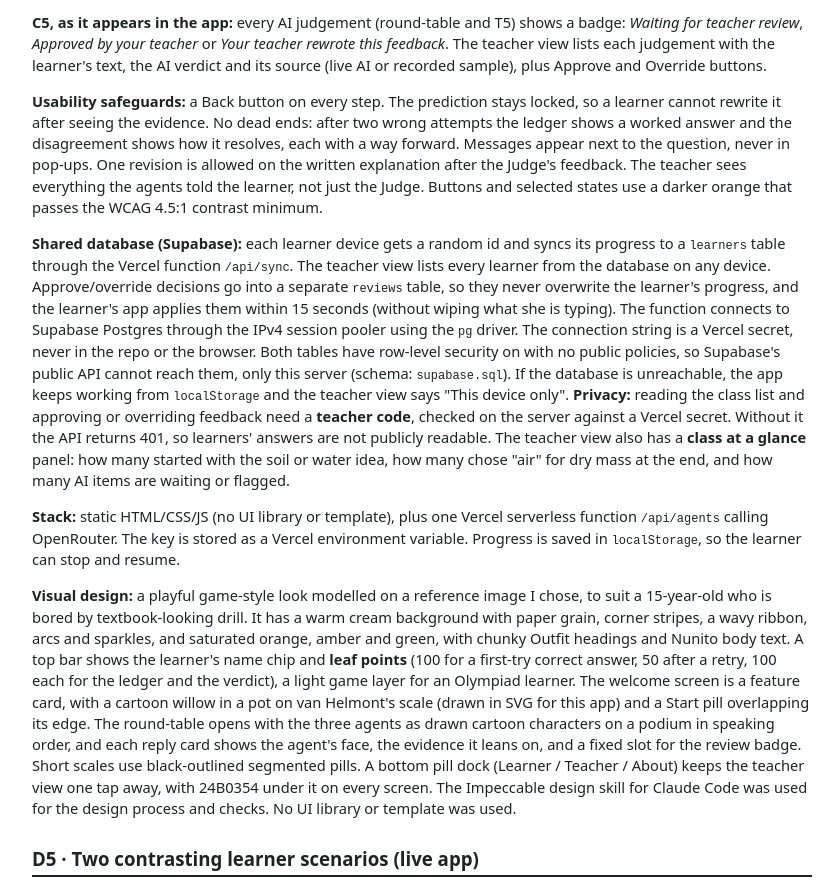
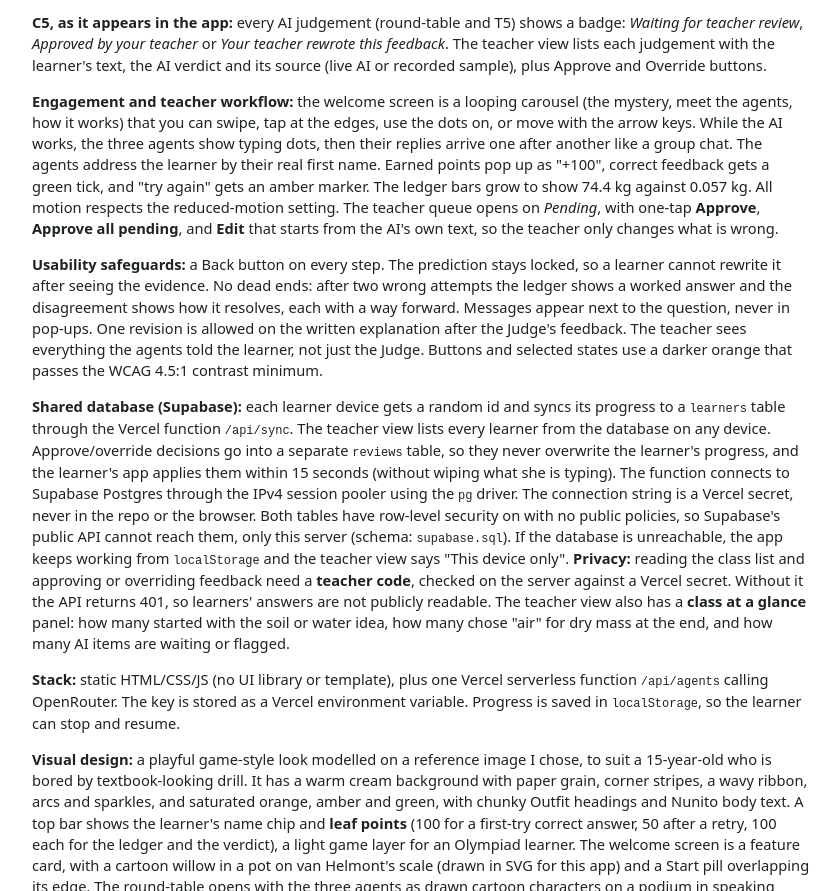
Before and after one commit to devilevil100/et617-endsem-24b0354, a website: page report/report.html in a window 1280 px wide. Shown: the part 3161-4052 px from the top of the page, without its empty margins (218-1057 px from the left). Drawn offline with Linux system fonts and the light colour scheme.

Commit message:
Report: engagement and teacher workflow; test data cleared

```diff
--- a/report/report.html
+++ b/report/report.html
@@ -98,6 +98,7 @@
 <tr><td>9</td><td>About (#about)</td><td>Reset</td><td>Card, identity token, AI disclosure</td></tr>
 </table>
 <p><b>C5, as it appears in the app:</b> every AI judgement (round-table and T5) shows a badge: <i>Waiting for teacher review</i>, <i>Approved by your teacher</i> or <i>Your teacher rewrote this feedback</i>. The teacher view lists each judgement with the learner's text, the AI verdict and its source (live AI or recorded sample), plus Approve and Override buttons.</p>
+<p><b>Engagement and teacher workflow:</b> the welcome screen is a looping carousel (the mystery, meet the agents, how it works) that you can swipe, tap at the edges, use the dots on, or move with the arrow keys. While the AI works, the three agents show typing dots, then their replies arrive one after another like a group chat. The agents address the learner by their real first name. Earned points pop up as "+100", correct feedback gets a green tick, and "try again" gets an amber marker. The ledger bars grow to show 74.4 kg against 0.057 kg. All motion respects the reduced-motion setting. The teacher queue opens on <i>Pending</i>, with one-tap <b>Approve</b>, <b>Approve all pending</b>, and <b>Edit</b> that starts from the AI&#39;s own text, so the teacher only changes what is wrong.</p>
 <p><b>Usability safeguards:</b> a Back button on every step. The prediction stays locked, so a learner cannot rewrite it after seeing the evidence. No dead ends: after two wrong attempts the ledger shows a worked answer and the disagreement shows how it resolves, each with a way forward. Messages appear next to the question, never in pop-ups. One revision is allowed on the written explanation after the Judge's feedback. The teacher sees everything the agents told the learner, not just the Judge. Buttons and selected states use a darker orange that passes the WCAG 4.5:1 contrast minimum.</p>
 <p><b>Shared database (Supabase):</b> each learner device gets a random id and syncs its progress to a <code>learners</code> table through the Vercel function <code>/api/sync</code>. The teacher view lists every learner from the database on any device. Approve/override decisions go into a separate <code>reviews</code> table, so they never overwrite the learner&#39;s progress, and the learner&#39;s app applies them within 15 seconds (without wiping what she is typing). The function connects to Supabase Postgres through the IPv4 session pooler using the <code>pg</code> driver. The connection string is a Vercel secret, never in the repo or the browser. Both tables have row-level security on with no public policies, so Supabase&#39;s public API cannot reach them, only this server (schema: <code>supabase.sql</code>). If the database is unreachable, the app keeps working from <code>localStorage</code> and the teacher view says "This device only". <b>Privacy:</b> reading the class list and approving or overriding feedback need a <b>teacher code</b>, checked on the server against a Vercel secret. Without it the API returns 401, so learners&#39; answers are not publicly readable. The teacher view also has a <b>class at a glance</b> panel: how many started with the soil or water idea, how many chose "air" for dry mass at the end, and how many AI items are waiting or flagged.</p>
 <p><b>Stack:</b> static HTML/CSS/JS (no UI library or template), plus one Vercel serverless function <code>/api/agents</code> calling OpenRouter. The key is stored as a Vercel environment variable. Progress is saved in <code>localStorage</code>, so the learner can stop and resume.</p>
```
Also changed, not shown: 1 other file.
